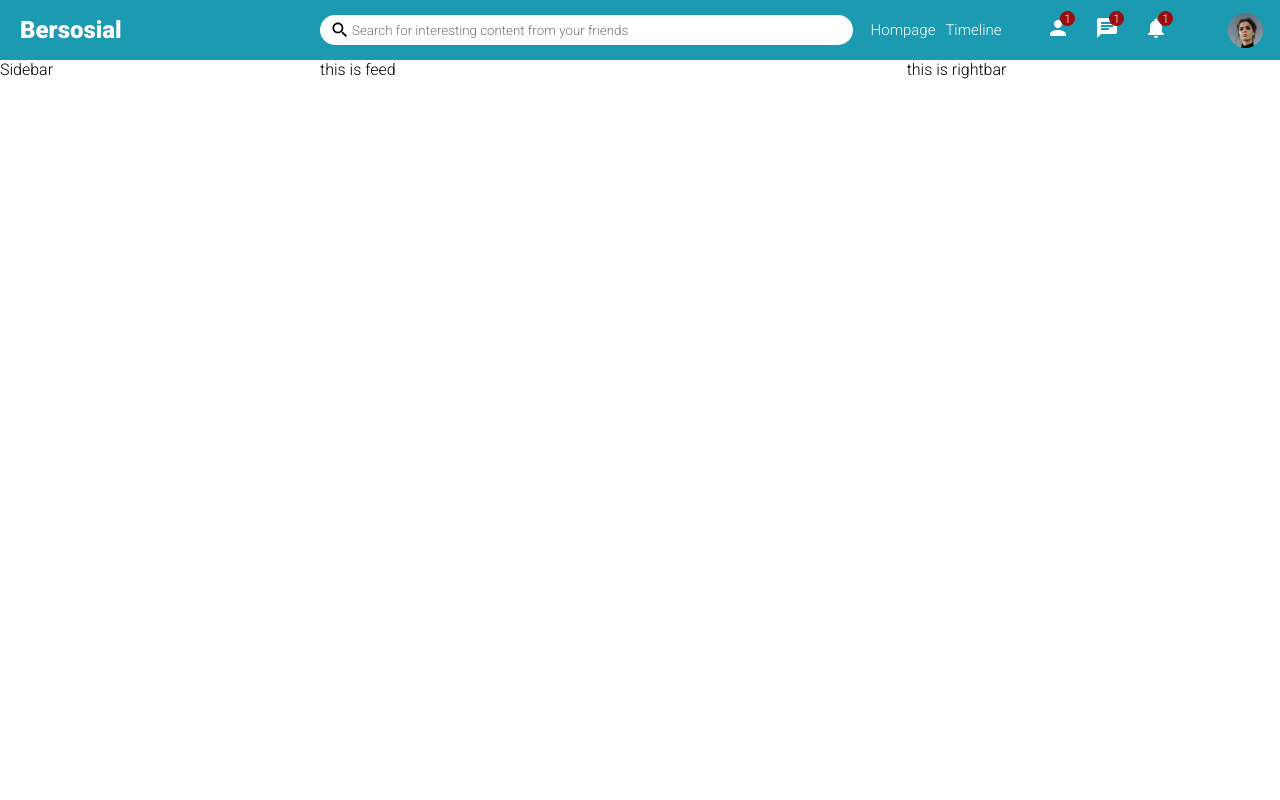
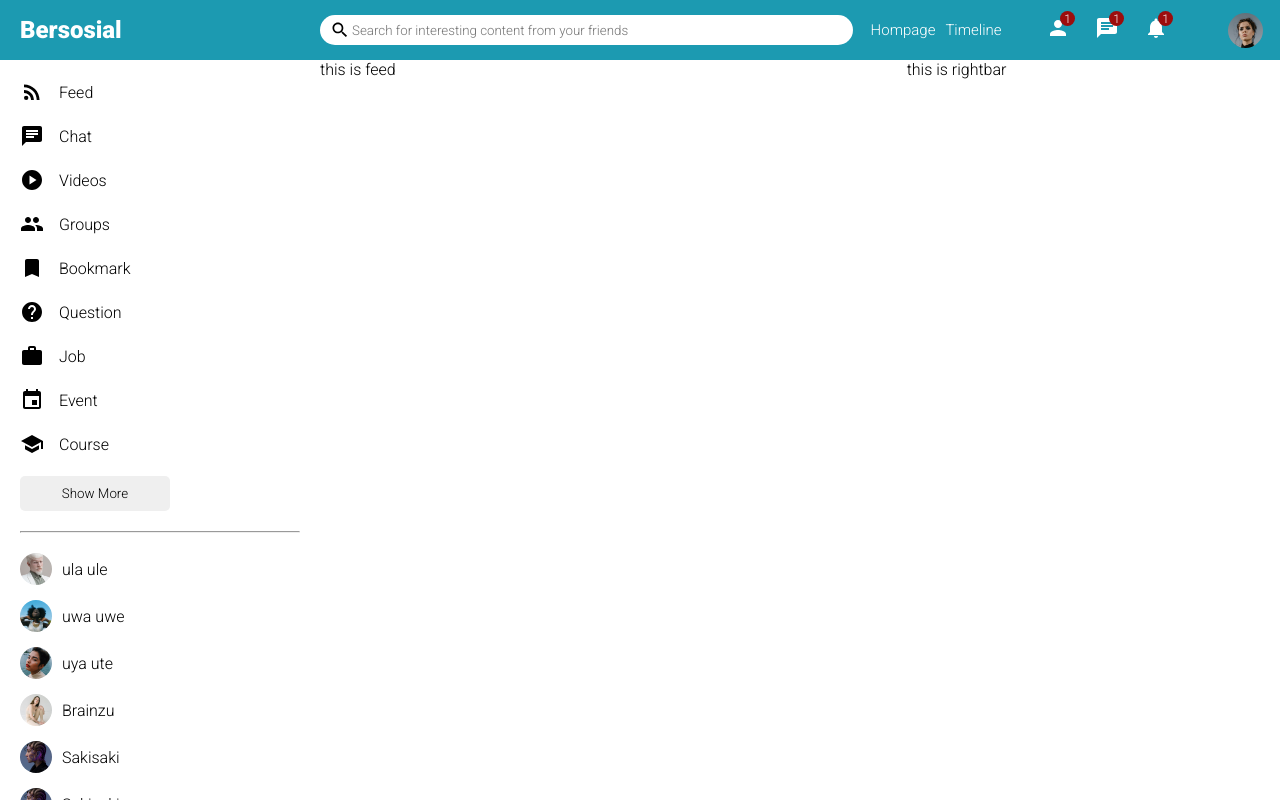
Before and after one commit to RizuChand/React-sosial-media-app, a React (Create React App) app: page / in a window 1280 px wide. Built offline with nearby package versions, Linux system fonts and the light colour scheme.

Commit message:
sidebar component

```diff
--- a/src/components/feed/feed.css
+++ b/src/components/feed/feed.css
@@ -1,3 +1,5 @@
 .feed {
   flex: 5.5;
+  height: calc(100vh - 60px);
+
 }
--- a/src/components/rightbar/rightbar.css
+++ b/src/components/rightbar/rightbar.css
@@ -1,3 +1,5 @@
 .rightbar {
   flex: 3.5;
+  height: calc(100vh - 60px);
+
 }
--- a/src/components/sidebar/Sidebar.jsx
+++ b/src/components/sidebar/Sidebar.jsx
@@ -1,6 +1,105 @@
 import React from "react";
 import "./sidebar.css";
+import {RssFeed,Chat,PlayCircle,Group,Bookmark,Help,Work,Event,School} from '@mui/icons-material'
 
 export default function Sidebar() {
-  return <div className="sidebar">Sidebar</div>;
+  return <div className="sidebar">
+    <div className="sidebarWrapper">
+      <ul className="sidebarList">
+         <li className="sidebarListItem">
+            <RssFeed className="sidebarItem"/>
+            <span className="sidebarListText">Feed</span>
+         </li>
+         <li className="sidebarListItem">
+            <Chat className="sidebarItem"/>
+            <span className="sidebarListText">Chat</span>
+         </li>
+         <li className="sidebarListItem">
+            <PlayCircle className="sidebarItem"/>
+            <span className="sidebarListText">Videos</span>
+         </li>
+         <li className="sidebarListItem">
+            <Group className="sidebarItem"/>
+            <span className="sidebarListText">Groups</span>
+         </li>
+         <li className="sidebarListItem">
+            <Bookmark className="sidebarItem"/>
+            <span className="sidebarListText">Bookmark</span>
+         </li>
+         <li className="sidebarListItem">
+            <Help className="sidebarItem"/>
+            <span className="sidebarListText">Question</span>
+         </li>
+         <li className="sidebarListItem">
+            <Work className="sidebarItem"/>
+            <span className="sidebarListText">Job</span>
+         </li>
+         <li className="sidebarListItem">
+            <Event className="sidebarItem"/>
+            <span className="sidebarListText">Event</span>
+         </li>
+         <li className="sidebarListItem">
+            <School className="sidebarItem"/>
+            <span className="sidebarListText">Course</span>
+         </li>
+      </ul>
+      <button className="sidebarButton">Show More</button>
+      <hr className="sidebarHr"/>
+      <ul className="sidebarFriendList">
+        <li className="sidebarFriend">
+          <img className="sidebarFriendImg" src="/assets/person/2.jpeg" alt="" />
+          <span className="sidebarFriendName">ula ule</span>
+        </li>
+        <li className="sidebarFriend">
+          <img className="sidebarFriendImg" src="/assets/person/3.jpeg" alt="" />
+          <span className="sidebarFriendName">uwa uwe</span>
+        </li>
+        <li className="sidebarFriend">
+          <img className="sidebarFriendImg" src="/assets/person/4.jpeg" alt="" />
+          <span className="sidebarFriendName">uya ute</span>
+        </li>
+        <li className="sidebarFriend">
+          <img className="sidebarFriendImg" src="/assets/person/5.jpeg" alt="" />
+          <span className="sidebarFriendName">Brainzu</span>
+        </li>
+        <li className="sidebarFriend">
+          <img className="sidebarFriendImg" src="/assets/person/6.jpeg" alt="" />
+          <span className="sidebarFriendName">Sakisaki</span>
+        </li>
+        <li className="sidebarFriend">
+          <img className="sidebarFriendImg" src="/assets/person/6.jpeg" alt="" />
+          <span className="sidebarFriendName">Sakisaki</span>
+        </li>
+        <li className="sidebarFriend">
+          <img className="sidebarFriendImg" src="/assets/person/6.jpeg" alt="" />
+          <span className="sidebarFriendName">Sakisaki</span>
+        </li>
+        <li className="sidebarFriend">
+          <img className="sidebarFriendImg" src="/assets/person/6.jpeg" alt="" />
+          <span className="sidebarFriendName">Sakisaki</span>
+        </li>
+        <li className="sidebarFriend">
+          <img className="sidebarFriendImg" src="/assets/person/6.jpeg" alt="" />
+          <span className="sidebarFriendName">Sakisaki</span>
+        </li>
+        <li className="sidebarFriend">
+          <img className="sidebarFriendImg" src="/assets/person/6.jpeg" alt="" />
+          <span className="sidebarFriendName">Sakisaki</span>
+        </li>
+        <li className="sidebarFriend">
+          <img className="sidebarFriendImg" src="/assets/person/6.jpeg" alt="" />
+          <span className="sidebarFriendName">Sakisaki</span>
+        </li>
+        <li className="sidebarFriend">
+          <img className="sidebarFriendImg" src="/assets/person/6.jpeg" alt="" />
+          <span className="sidebarFriendName">Sakisaki</span>
+        </li>
+        <li className="sidebarFriend">
+          <img className="sidebarFriendImg" src="/assets/person/6.jpeg" alt="" />
+          <span className="sidebarFriendName">Sakisaki</span>
+        </li>
+      </ul>
+
+    </div>
+  </div>;
 }
--- a/src/components/sidebar/sidebar.css
+++ b/src/components/sidebar/sidebar.css
@@ -1,3 +1,58 @@
 .sidebar {
   flex: 3;
+  height: calc(100vh - 60px);
+  overflow-y: scroll;
 }
+::-webkit-scrollbar{
+  width: 5px;
+}
+::-webkit-scrollbar-track{
+  background-color: rgb(240, 218, 218);
+}
+::-webkit-scrollbar-thumb{
+  background-color: #1C9AB1
+}
+.sidebarWrapper {
+  padding: 20px;
+}
+.sidebarList {
+  padding: 0;
+  margin: 0;
+  list-style: none;
+}
+.sidebarListItem {
+  display: flex;
+  align-items: center;
+  margin-bottom: 20px;
+}
+.sidebarItem{
+  margin-right: 15px;
+}
+.sidebarButton{
+  width: 150px;
+  border: none;
+  padding: 10px;
+  border-radius: 5px;
+  font-weight: 500;
+
+}
+.sidebarHr{
+  margin: 20px 0;
+}
+.sidebarFriendList{
+  padding: 0;
+  margin: 0;
+  list-style: none;
+}
+.sidebarFriend{
+  display: flex;
+  align-items: center;
+  margin-bottom: 15px;
+}
+.sidebarFriendImg{
+  width: 32px;
+  height: 32px;
+  border-radius: 50%;
+  object-fit: cover;
+  margin-right: 10px;
+}
```
